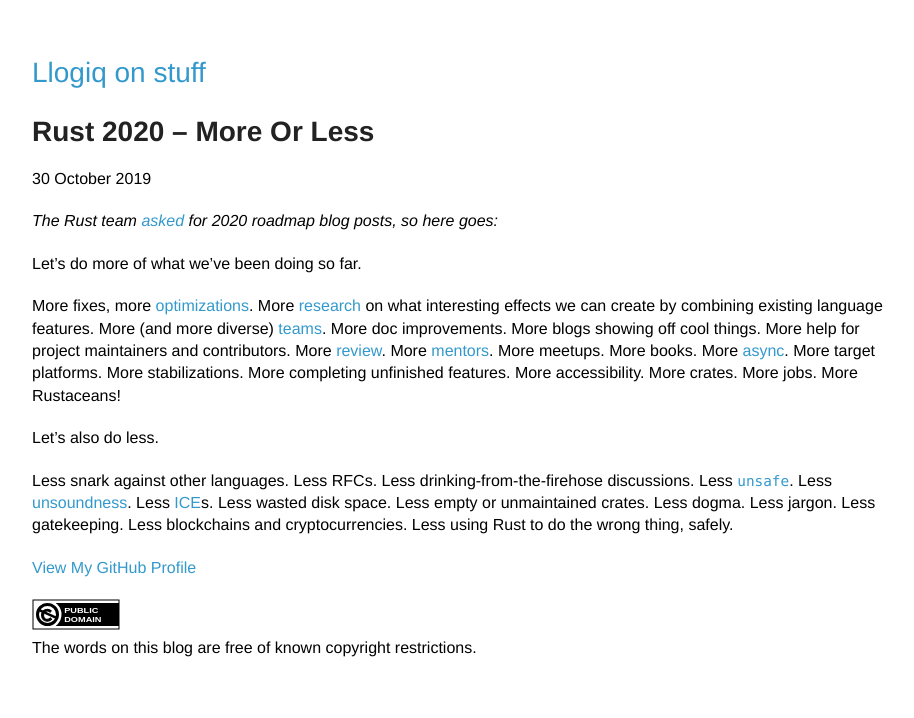
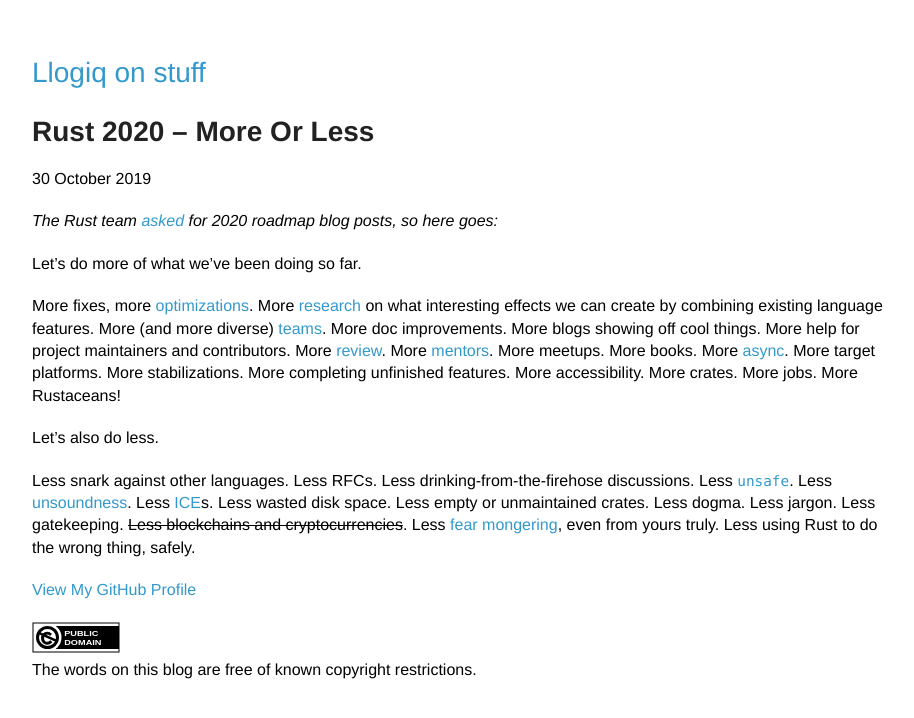
Before and after one commit to llogiq/llogiq.github.io, a Jekyll site: the page built from _posts/2019-10-30-rust-2020.md, in a window 1280 px wide. Shown: the top 718 px of the page, without its empty margins (178-1092 px from the left). Built offline with Jekyll 4.4.1, drawn with Linux system fonts in a browser that asks for light colours.

Commit message:
Strike that and link

```diff
--- a/_posts/2019-10-30-rust-2020.md
+++ b/_posts/2019-10-30-rust-2020.md
@@ -19,8 +19,9 @@
 Less snark against other languages. Less RFCs. Less drinking-from-the-firehose
 discussions. Less [`unsafe`]. Less [unsoundness]. Less [ICE]s. Less wasted disk
 space. Less empty or unmaintained crates. Less dogma. Less jargon. Less
-gatekeeping. Less blockchains and cryptocurrencies. Less using Rust to do the
-wrong thing, safely.
+gatekeeping. <s>Less blockchains and cryptocurrencies</s>. Less
+[fear mongering], even from yours truly. Less using Rust to do the wrong thing,
+safely.
 
 [asked]: https://blog.rust-lang.org/2019/10/29/A-call-for-blogs-2020.html
 [optimizations]: https://blog.mozilla.org/nnethercote/2019/10/11/how-to-speed-up-the-rust-compiler-some-more-in-2019/
@@ -32,3 +33,4 @@
 [`unsafe`]: https://github.com/rust-secure-code/safety-dance
 [unsoundness]: https://github.com/rust-lang/rust/issues?q=is%3Aopen+is%3Aissue+label%3A%22I-unsound+%F0%9F%92%A5%22
 [ICE]: https://github.com/rust-lang/glacier
+[fear mongering]: https://llogiq.github.io/2019/11/05/fear.html
```
